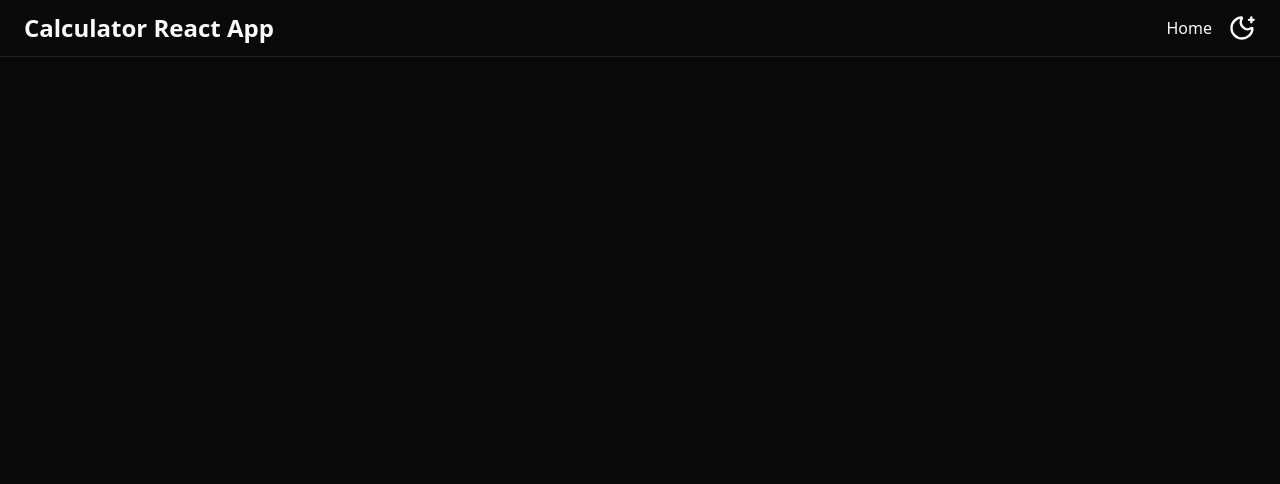
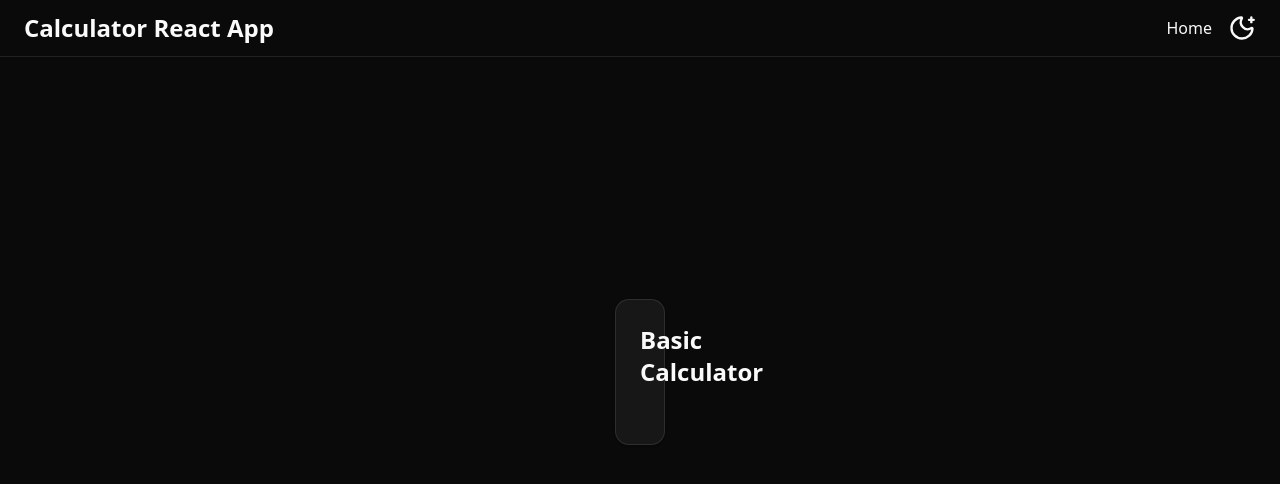
Before and after one commit to gopalghosh-dev/calculator-react-app, a Next.js app: page / in a window 1280 px wide. Shown: the top 484 px of the page. Built offline with nearby package versions, Linux system fonts and the light colour scheme.

Commit message:
Basic calculator card only ui done.

```diff
--- a/src/app/page.tsx
+++ b/src/app/page.tsx
@@ -1,12 +1,30 @@
+import {
+	Card,
+	CardContent,
+	CardHeader,
+	CardTitle,
+} from "@/components/shadcnui/card";
 import { Metadata } from "next";
 
 export const metadata: Metadata = {
 	title: "Basic | Calculator App",
-	description: "Basic Calculator App",
+	description: "Basic Page Of Calculator App",
 };
 
 const page = () => {
-	return <section className="grid h-[90dvh] place-items-center"></section>;
+	return (
+		<section className="grid h-[90dvh] place-items-center">
+			<Card>
+				<CardHeader>
+					<CardTitle className="grid place-items-center text-2xl">
+						Basic Calculator
+					</CardTitle>
+				</CardHeader>
+
+				<CardContent></CardContent>
+			</Card>
+		</section>
+	);
 };
 
 export default page;
```
Also changed, not shown: src/components/BasicCalculator.tsx (added, +11 -0 lines).
